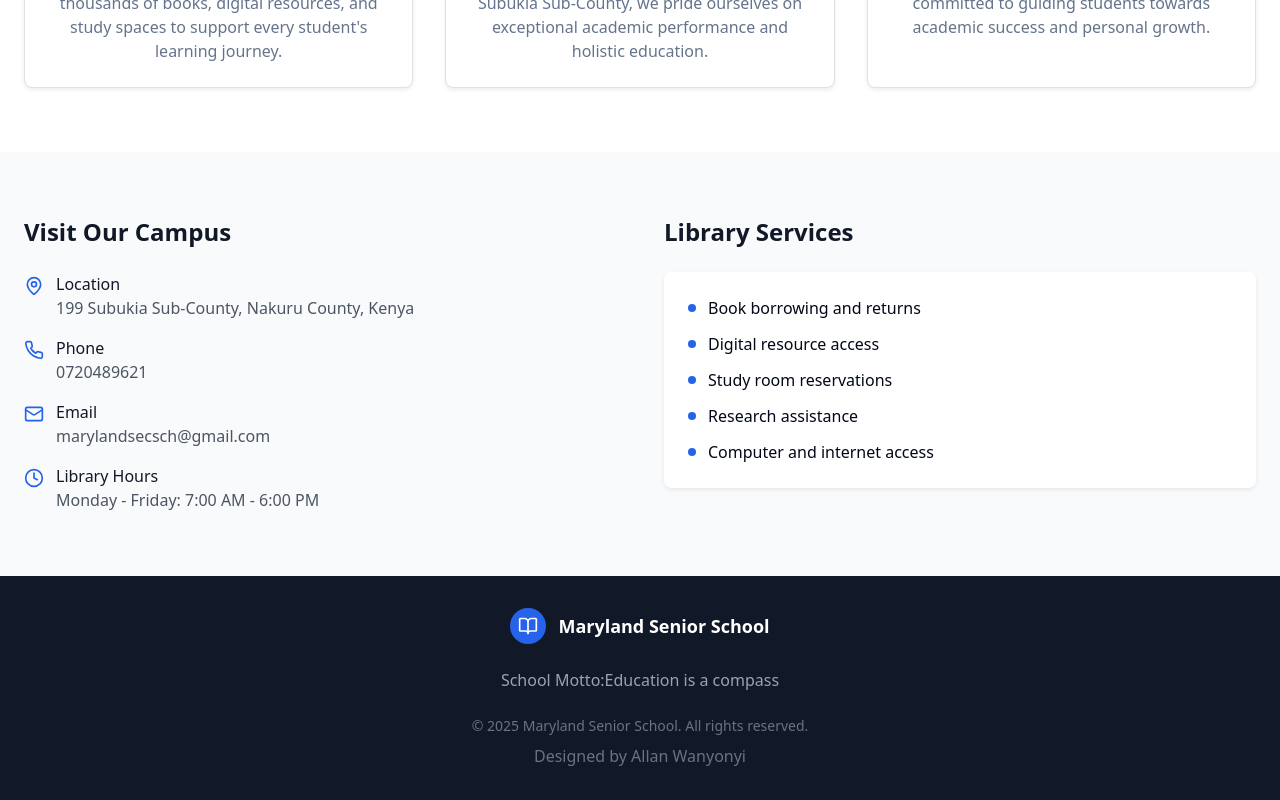
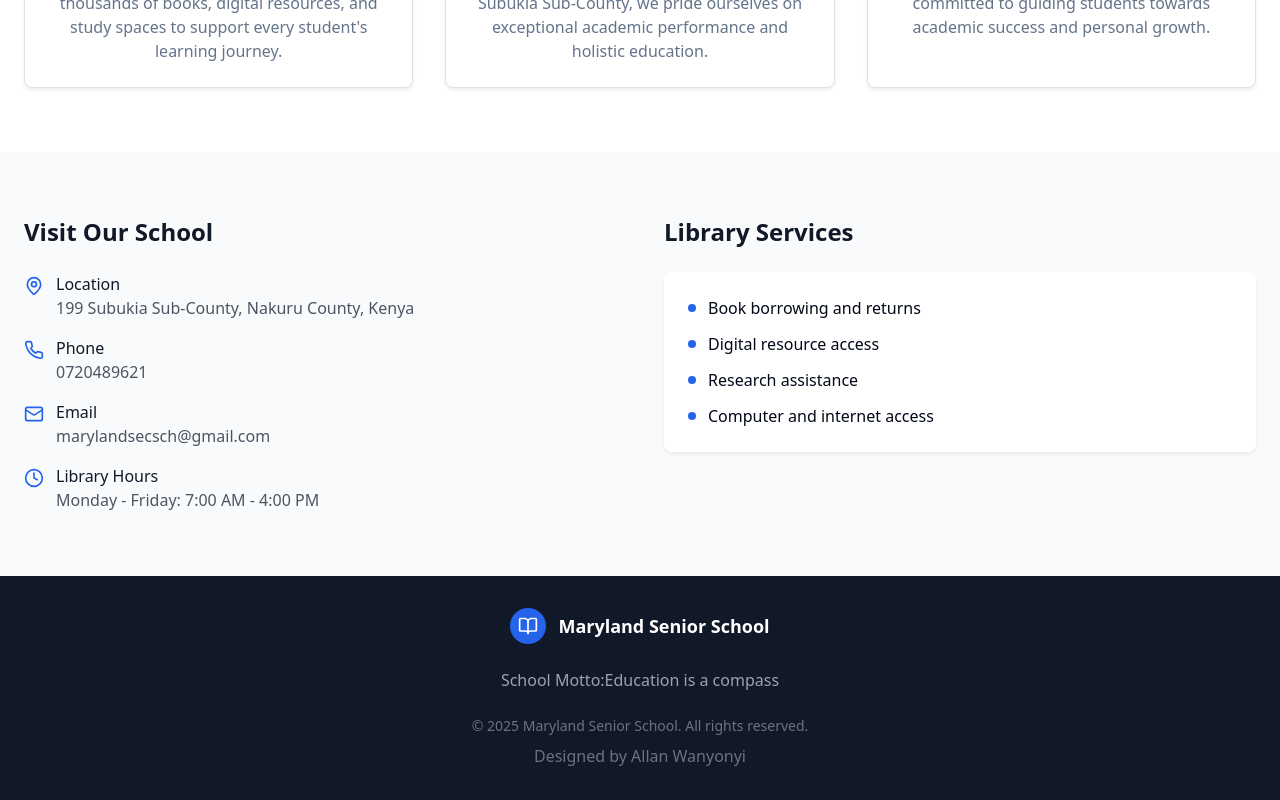
Before and after one commit to awanyonyi/quick-read-school-library, a React (Vite) app: page / in a window 1280 px wide. Shown: the part 909-1709 px from the top of the page. Built offline with nearby package versions, Linux system fonts and the light colour scheme.

Commit message:
Update ContactSection.tsx

```diff
--- a/src/components/home/ContactSection.tsx
+++ b/src/components/home/ContactSection.tsx
@@ -8,7 +8,7 @@ const ContactSection = () => {
       <div className="max-w-7xl mx-auto px-4 sm:px-6 lg:px-8">
         <div className="grid md:grid-cols-2 gap-12">
           <div>
-            <h3 className="text-2xl font-bold text-gray-900 mb-6">Visit Our Campus</h3>
+            <h3 className="text-2xl font-bold text-gray-900 mb-6">Visit Our School</h3>
             <div className="space-y-4">
               <div className="flex items-start space-x-3">
                 <MapPin className="h-5 w-5 text-blue-600 mt-1" />
@@ -35,7 +35,7 @@ const ContactSection = () => {
                 <Clock className="h-5 w-5 text-blue-600 mt-1" />
                 <div>
                   <p className="font-medium text-gray-900">Library Hours</p>
-                  <p className="text-gray-600">Monday - Friday: 7:00 AM - 6:00 PM</p>
+                  <p className="text-gray-600">Monday - Friday: 7:00 AM - 4:00 PM</p>
                 </div>
               </div>
             </div>
@@ -55,10 +55,6 @@ const ContactSection = () => {
                 </li>
                 <li className="flex items-center space-x-3">
                   <div className="w-2 h-2 bg-blue-600 rounded-full"></div>
-                  <span>Study room reservations</span>
-                </li>
-                <li className="flex items-center space-x-3">
-                  <div className="w-2 h-2 bg-blue-600 rounded-full"></div>
                   <span>Research assistance</span>
                 </li>
                 <li className="flex items-center space-x-3">
```
